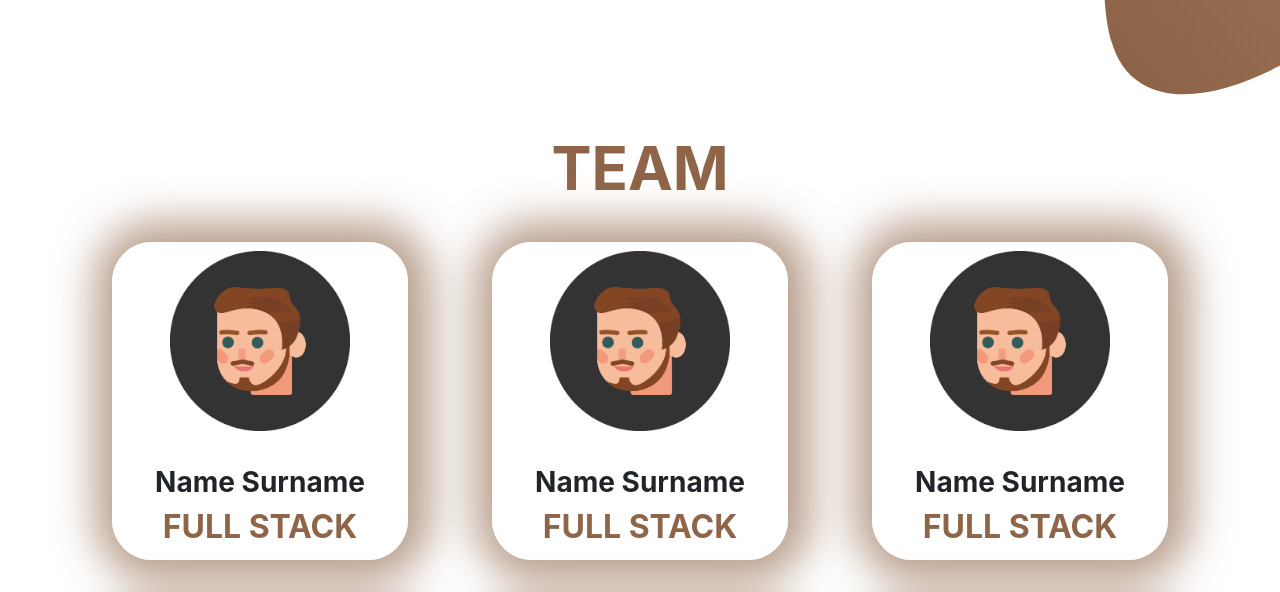
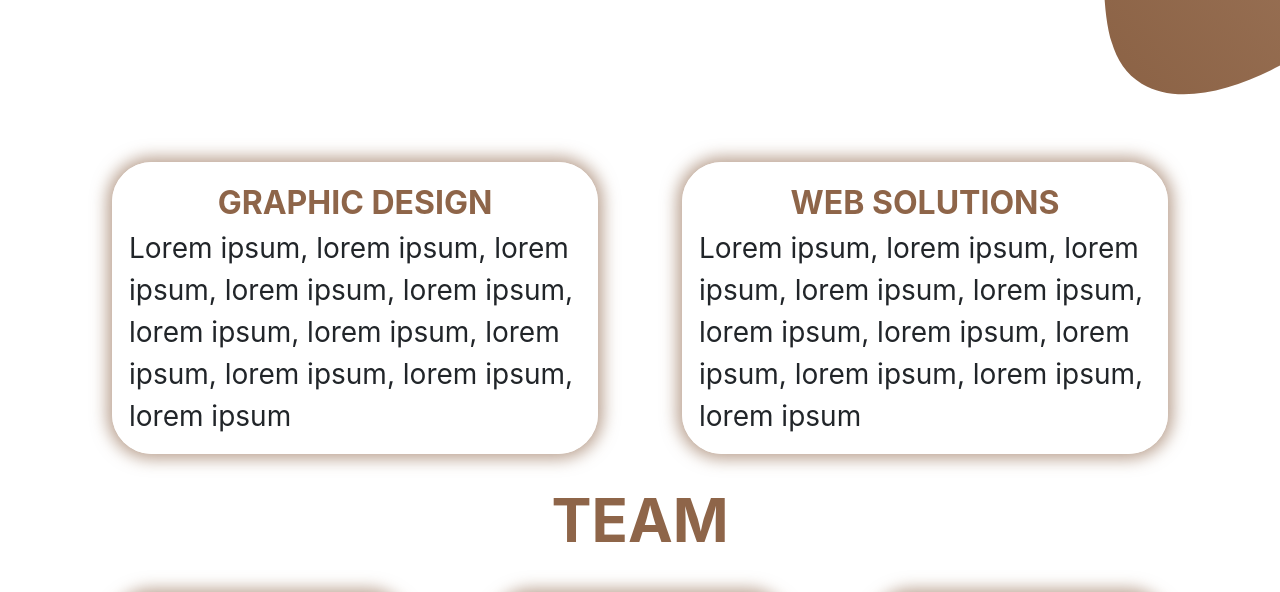
Before and after one commit to mayki0909/CoffeeGrainWebpage, a Next.js app: page / in a window 1280 px wide. Shown: the part 720-1312 px from the top of the page. Built offline with nearby package versions, Linux system fonts and the light colour scheme.

Commit message:
Added professions

```diff
--- /dev/null
+++ b/components/professions/professions.module.css
@@ -0,0 +1,25 @@
+.card {
+  border: 2px solid white;
+  padding: 15px;
+  border-radius: 40px;
+  margin: 30px;
+  -webkit-box-shadow: 0px 0px 16px 5px rgba(142,101,73,0.6);
+  box-shadow: 0px 0px 16px 5px rgba(142,101,73,0.6);
+}
+
+.title {
+  font-size: 32px;
+  font-weight: bold;
+  text-align: center;
+  color: #8E6549;
+  margin: 0px;
+  padding: 0px;
+}
+
+.description {
+  font-size: 28px;
+  /* font-weight: bold; */
+  /* text-align: center; */
+  margin-top: 0px;
+  margin-bottom: 0px;
+}
--- /dev/null
+++ b/components/professions/professions.tsx
@@ -0,0 +1,34 @@
+import { NextComponentType } from 'next';
+import styles from './professions.module.css';
+
+
+export const Professions: NextComponentType = () => {
+
+  return (
+    <div className='container'>
+      <div className='row'>
+        <div className='col-xs-12 col-lg-6'>
+          <div className={styles.card}>
+            <p className={styles.title}>GRAPHIC DESIGN</p>
+            <p className={styles.description}>
+              Lorem ipsum, lorem ipsum, lorem ipsum, lorem ipsum,
+              lorem ipsum, lorem ipsum, lorem ipsum, lorem ipsum,
+              lorem ipsum, lorem ipsum, lorem ipsum
+            </p>
+          </div>
+        </div>
+        <div className='col-xs-12 col-lg-6'>
+          <div className={styles.card}>
+            <p className={styles.title}>WEB SOLUTIONS</p>
+            <p className={styles.description}>
+              Lorem ipsum, lorem ipsum, lorem ipsum, lorem ipsum,
+              lorem ipsum, lorem ipsum, lorem ipsum, lorem ipsum,
+              lorem ipsum, lorem ipsum, lorem ipsum
+            </p>
+          </div>
+        </div>
+
+      </div>
+    </div>
+  )
+}
--- a/components/team/team.module.css
+++ b/components/team/team.module.css
@@ -10,8 +10,8 @@
   padding: 7px;
   border-radius: 40px;
   margin: 30px;
-  -webkit-box-shadow: 3px 0px 41px 20px rgba(142,101,73,0.63);
-  box-shadow: 3px 0px 41px 20px rgba(142,101,73,0.63);
+  -webkit-box-shadow: 0px 0px 16px 5px rgba(142,101,73,0.6);
+  box-shadow: 0px 0px 16px 5px rgba(142,101,73,0.6);
 }
 
 .teamImage {
--- a/pages/index.tsx
+++ b/pages/index.tsx
@@ -4,6 +4,7 @@ import Image from 'next/image'
 import styles from '../styles/Home.module.css'
 import { Navbar } from '../components/navbar/navbar';
 import { Team } from '../components/team/team';
+import { Professions } from '../components/professions/professions';
 
 const Home: NextPage = () => {
   return (
@@ -28,7 +29,7 @@ const Home: NextPage = () => {
           </div>
         </div>
       </div>
-
+      <Professions />
       <Team />
 
       <main className={styles.main}>
```
